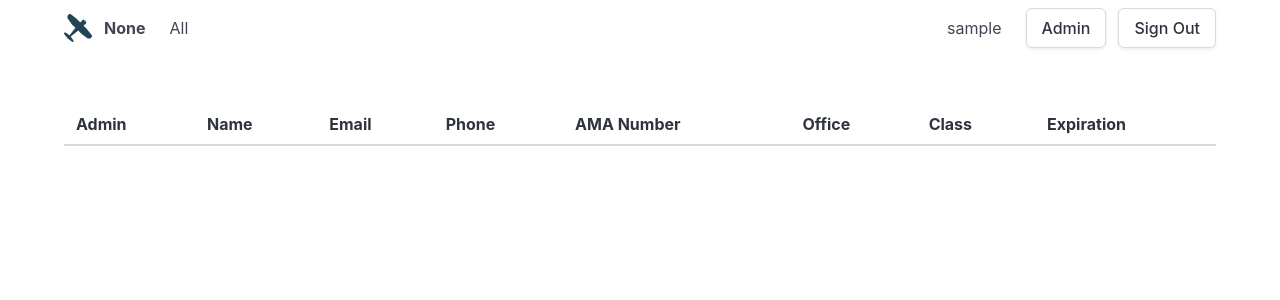
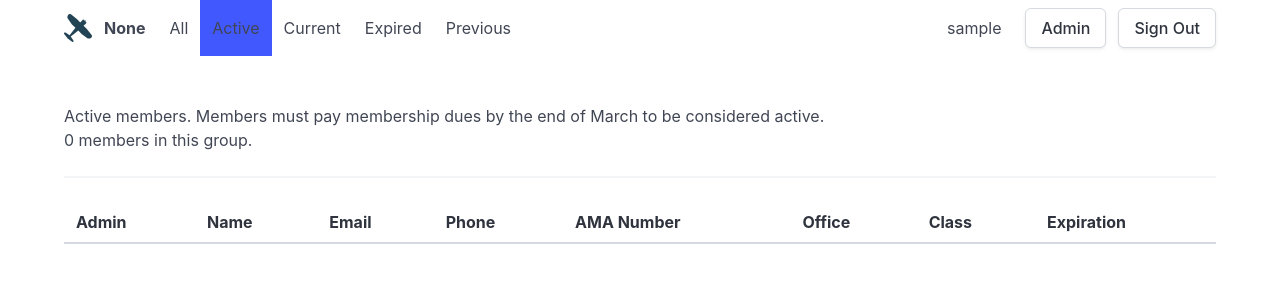
Before and after one commit to tortxof/rc-club-members-2, a Django app: page /members-active/ in a window 1280 px wide. Shown: the top 300 px of the page. Run offline with Django 5.2, Linux system fonts and the light colour scheme; the visitor is signed in with stand-in values (Sample User, id 1); lists and menus that the app fills with data are empty.

Commit message:
Add nav items, highlighting, descriptions

```diff
--- a/members_base/context_processors.py
+++ b/members_base/context_processors.py
@@ -6,3 +6,7 @@ def app_settings(request):
         "APP_ORIGIN": settings.APP_ORIGIN,
         "APP_NAME": settings.APP_NAME,
     }
+
+
+def url_name(request):
+    return {"url_name": request.resolver_match.url_name}
--- a/members_base/templates/members_base/base.html
+++ b/members_base/templates/members_base/base.html
@@ -40,7 +40,36 @@
         <div id="main_navbar" class="navbar-menu">
           <div class="navbar-start">
             {% if user.is_authenticated %}
-            <a class="navbar-item" href="{% url 'members' %}">All</a>
+            <a
+              class="navbar-item{% if url_name == 'members' %} is-active{% endif %}"
+              href="{% url 'members' %}"
+            >
+              All
+            </a>
+            <a
+              class="navbar-item{% if url_name == 'members_active' %} is-active{% endif %}"
+              href="{% url 'members_active' %}"
+            >
+              Active
+            </a>
+            <a
+              class="navbar-item{% if url_name == 'members_current' %} is-active{% endif %}"
+              href="{% url 'members_current' %}"
+            >
+              Current
+            </a>
+            <a
+              class="navbar-item{% if url_name == 'members_expired' %} is-active{% endif %}"
+              href="{% url 'members_expired' %}"
+            >
+              Expired
+            </a>
+            <a
+              class="navbar-item{% if url_name == 'members_previous' %} is-active{% endif %}"
+              href="{% url 'members_previous' %}"
+            >
+              Previous
+            </a>
             {% endif %}
           </div>
 
--- a/members_base/templates/members_base/member_list.html
+++ b/members_base/templates/members_base/member_list.html
@@ -3,6 +3,22 @@
 {% block title %}Members List{% endblock %}
 
 {% block content %}
+{% if url_name == 'members' %}
+<p>All members past and present.</p>
+{% elif url_name == 'members_active' %}
+<p>Active members. Members must pay membership dues by the end of March to be considered active.</p>
+{% elif url_name == 'members_current' %}
+<p>Members that have paid dues for the current year.</p>
+{% elif url_name == 'members_expired' %}
+<p>Members that have not paid dues for the curent year.</p>
+{% elif url_name == 'members_previous' %}
+<p>Members that paid dues for the previous or current year.</p>
+{% endif %}
+
+<p>{{ object_list|length }} members in this group.</p>
+
+<hr>
+
 <table class="table is-striped is-hoverable is-fullwidth">
     <thead>
         <tr>
--- a/rc_club_members/settings.py
+++ b/rc_club_members/settings.py
@@ -77,6 +77,7 @@ TEMPLATES = [
                 "django.contrib.auth.context_processors.auth",
                 "django.contrib.messages.context_processors.messages",
                 "members_base.context_processors.app_settings",
+                "members_base.context_processors.url_name",
             ],
         },
     },
```
